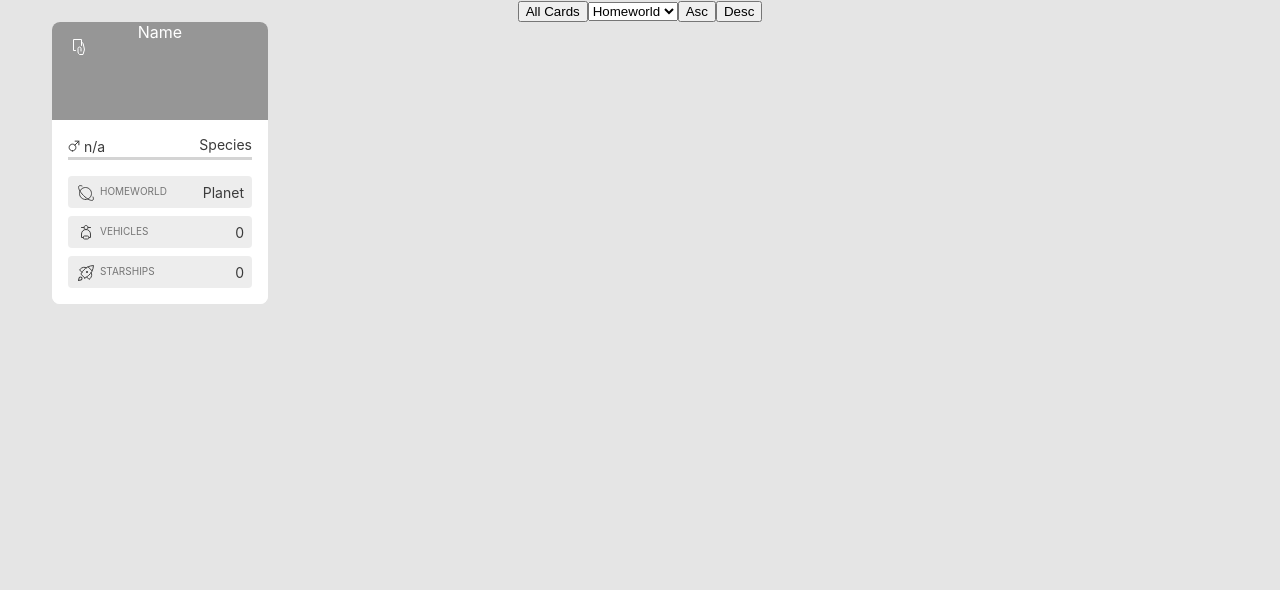
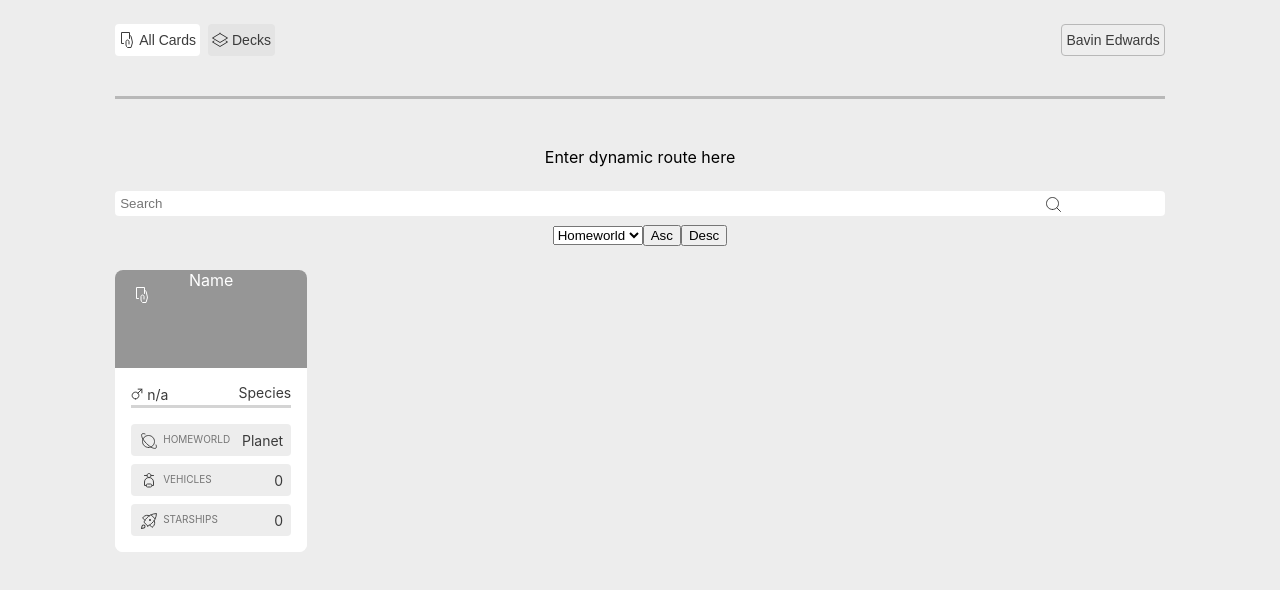
Before and after one commit to HM-23-HM/SWAPI-Hodeem, a React (Vite) app: page / in a window 1280 px wide. Shown: the top 590 px of the page. Built offline with nearby package versions, Linux system fonts and the light colour scheme.

Commit message:
Added all upper page elements and started styling.

```diff
--- a/src/App.css
+++ b/src/App.css
@@ -1,8 +1,13 @@
+html {
+  display: flex;
+  justify-content: center;
+}
+
 body {
   text-align: center;
-  display: flex;
-  justify-content: center;
-  background-color: #E5E5E5;
+  /* display: flex;
+  justify-content: center; */
+  background-color: #EDEDED;
 }
 
 .card {
@@ -69,9 +74,80 @@ body {
   display: grid;
 }
 
+.top-block {
+  width: 100%;
+}
+
+.btn-top {
+  display: flex;
+  align-items: center;
+  padding: 1px 4px 1px 4px;
+  border: none;
+  border-radius: 4px;
+  color: #3B3B3B;
+}
+
+.btn-top>span {
+  margin-left: 4px;
+}
+
+.top-btn-bar-left {
+  display: flex;
+}
+
+.top-btn-bar-left>button:nth-child(1) {
+  background-color: white;
+  margin-right: 8px;
+}
+
+.top-btn-bar-left>button:nth-child(2) {
+  background-color: #E4E4E4;
+}
+
+.top-btn-bar>button:nth-of-type(1) {
+  border: solid #B8B8B8 1px;
+}
+
+.top-btn-bar {
+  display: flex;
+  justify-content: space-between;
+  border-bottom: solid #B8B8B8;
+}
+
+#search {
+  background-image: url(./icons/Search.svg);
+  background-repeat: no-repeat;
+  border: none;
+  padding: 5px;
+  border-radius: 4px;
+  width: 100%;
+  box-sizing: border-box;
+}
+
+#route-bar {
+  margin: 48px 0px 24px 0px;
+}
+
+#sort-bar {
+  margin: 8px 0px 24px 0px;
+}
+
 @media only screen and (min-width: 320px) {
+  body {
+    width: 86%;
+  }
+  .top-btn-bar {
+    margin-top: 24px;
+    height: 72px;
+  }
+  .btn-top {
+    height: 32px;
+  }
+  #search {
+    background-position: 90% 50%;
+  }
   .card {
-    width: 216px;
+    width: 100%;
     border-radius: 8px;
   }
   .name-block {
@@ -108,7 +184,7 @@ body {
   }
   .fields {
     row-gap: 8px;
-    width: 184px;
+    width: 100%;
   }
   .demographics {
     margin: 16px 0px 16px 0px;
@@ -123,16 +199,28 @@ body {
   .cards-block {
     row-gap: 24px;
   }
+  .btn-top span, .btn-top {
+    font-size: 14px;
+  }
 }
 
 @media only screen and (min-width: 768px) {
+  body {
+    width: 55%;
+  }
   .cards-block {
     grid-template-columns: 1fr 1fr;
     column-gap: 24px;
   }
 }
 
-@media only screen and (min-width: 1024px){
+@media only screen and (min-width: 1024px) {
+  body {
+    width: 82vw;
+  }
+  .card {
+    width: 15vw;
+  }
   .cards-block {
     grid-template-rows: 1fr 1fr;
     grid-template-columns: repeat(5, 1fr);
--- a/src/App.jsx
+++ b/src/App.jsx
@@ -1,5 +1,8 @@
 import { useState } from 'react'
 import './App.css'
+
+import CardIcon from './icons/Card.svg'
+import DeckIcon from './icons/Deck.svg'
 
 import CardsBlock from './components/CardsBlock'
 
@@ -137,17 +140,17 @@ function App() {
 
     const AscendingCompareFn = (firstObject, secondObject) => {
 
-        if(sortBy == 'homeworld'){
+        if (sortBy == 'homeworld') {
             var firstEl = firstObject.homeworld;
             var secondEl = secondObject.homeworld;
         }
 
-        if(sortBy == 'vehicles'){
+        if (sortBy == 'vehicles') {
             var firstEl = firstObject.vehicles.length;
             var secondEl = secondObject.vehicles.length;
         }
 
-        if(sortBy == 'starships'){
+        if (sortBy == 'starships') {
             var firstEl = firstObject.starships.length;
             var secondEl = secondObject.starships.length;
         }
@@ -159,17 +162,17 @@ function App() {
 
     const DescendingCompareFn = (firstObject, secondObject) => {
 
-        if(sortBy == 'homeworld'){
+        if (sortBy == 'homeworld') {
             var firstEl = firstObject.homeworld;
             var secondEl = secondObject.homeworld;
         }
 
-        if(sortBy == 'vehicles'){
+        if (sortBy == 'vehicles') {
             var firstEl = firstObject.vehicles.length;
             var secondEl = secondObject.vehicles.length;
         }
 
-        if(sortBy == 'starships'){
+        if (sortBy == 'starships') {
             var firstEl = firstObject.starships.length;
             var secondEl = secondObject.starships.length;
         }
@@ -204,7 +207,29 @@ function App() {
 
     return (
         <div className="App">
-            <button onClick={() => extractAllRaw()}> All Cards </button>
+            <div className="top-block">
+                <div className="top-btn-bar">
+                    <span className='top-btn-bar-left'>
+                        <button className='btn-top' onClick={() => extractAllRaw()}>
+                            <img src={CardIcon} />
+                            <span> All Cards </span>
+                        </button>
+                        <button className='btn-top' disabled>
+                            <img src={DeckIcon} />
+                            <span> Decks </span>
+                        </button>
+                    </span>
+
+                    <button className='btn-top' disabled> Bavin Edwards </button>
+                </div>
+
+                <div id="route-bar">
+                    <p>Enter dynamic route here</p>
+                </div>
+                <div id="search-bar">
+                    <input type='text' placeholder='Search' id='search'/>
+                </div>
+                <div id="sort-bar">
                     <select id="sortBy" onChange={handleSelectChange}>
                         <option value="homeworld">Homeworld</option>
                         <option value="starships">Starships</option>
@@ -213,6 +238,9 @@ function App() {
 
                     <button onClick={() => setSortedAsc()}> Asc </button>
                     <button onClick={() => setSortedDesc()}> Desc </button>
+                </div>
+            </div>
+
 
             <CardsBlock data={characterDetails} />
         </div>
```
Lines whose indentation alone changed are shown as unchanged.
